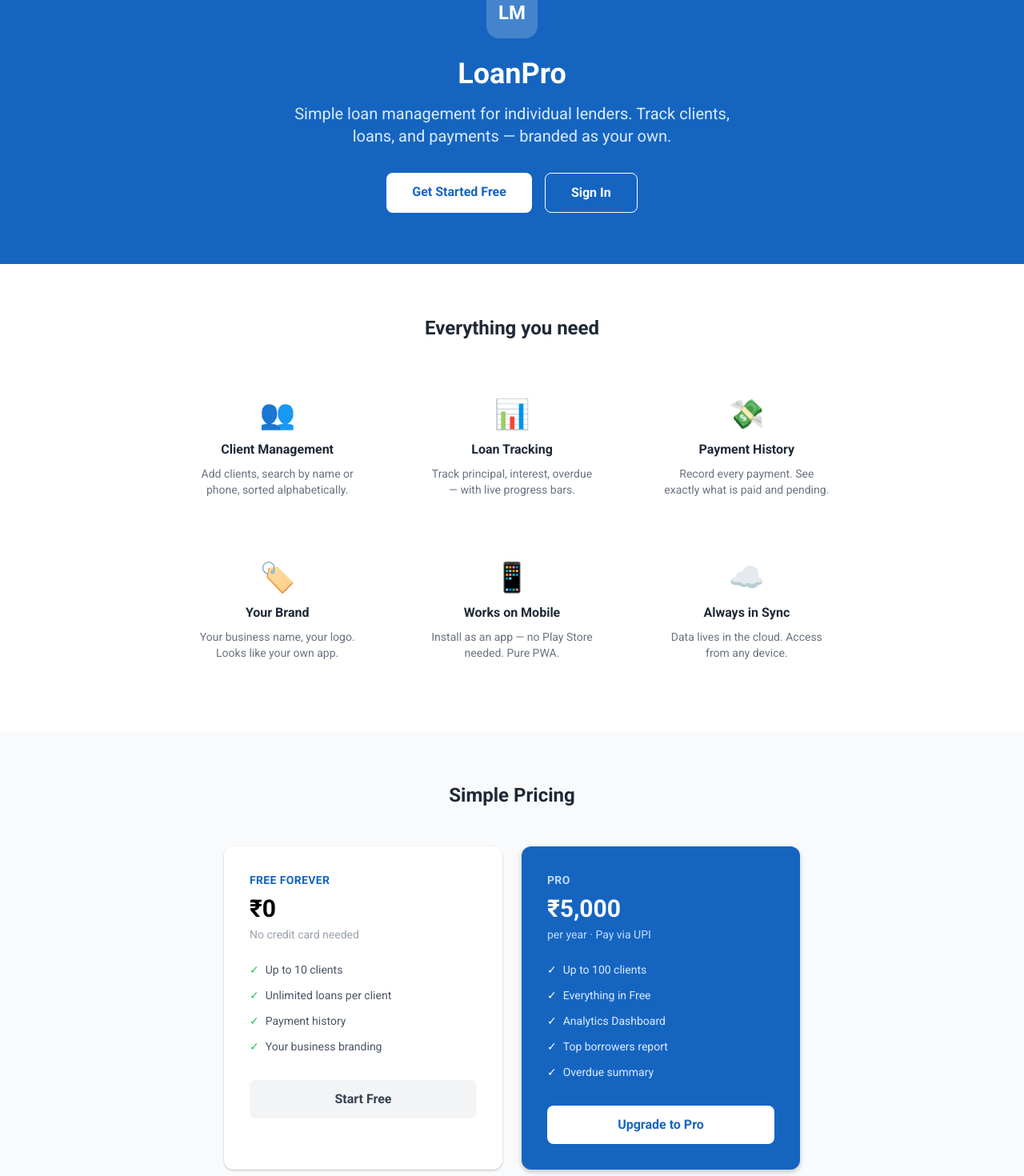
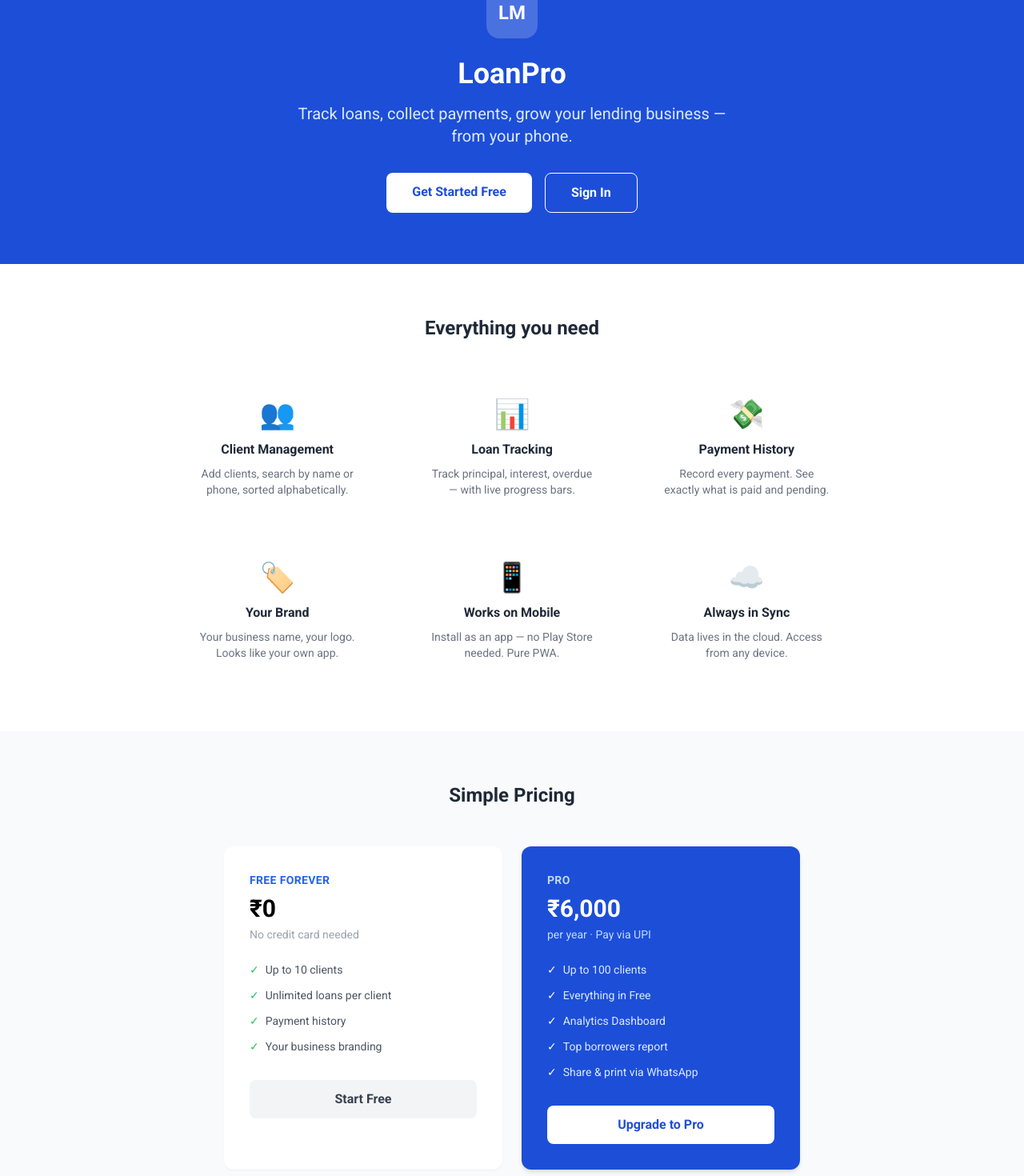
Before and after one commit to ShrawanXIO/loanpro, a Next.js app: page / in a window 1280 px wide. Shown: the part 80-1550 px from the top of the page at 80% size. Built offline with nearby package versions, Linux system fonts and the light colour scheme.

Commit message:
feat: Update pricing and upgrade prompts across the application; add tenant migration logic

```diff
--- a/src/app/page.tsx
+++ b/src/app/page.tsx
@@ -1,24 +1,32 @@
 // src/app/page.tsx — Marketing / landing page
+// Price always comes from config — never hardcoded
 import Link from 'next/link'
+import config from '@/lib/config'
 
 export default function Home() {
+  const price    = config.currentPriceINR
+  const priceStr = `₹${price.toLocaleString('en-IN')}`
+
   return (
     <main className="min-h-screen bg-white">
+
       {/* Hero */}
-      <div className="bg-primary-600 text-white">
+      <div className="bg-blue-700 text-white">
         <div className="max-w-4xl mx-auto px-6 py-16 text-center">
           <div className="inline-flex items-center justify-center w-16 h-16 rounded-2xl bg-white/20 mb-6">
             <span className="text-2xl font-bold">LM</span>
           </div>
-          <h1 className="text-4xl font-bold mb-4">LoanPro</h1>
+          <h1 className="text-4xl font-bold mb-4">{config.appName}</h1>
           <p className="text-xl text-blue-100 mb-8 max-w-xl mx-auto">
-            Simple loan management for individual lenders. Track clients, loans, and payments — branded as your own.
+            Track loans, collect payments, grow your lending business — from your phone.
           </p>
           <div className="flex flex-col sm:flex-row gap-4 justify-center">
-            <Link href="/login" className="bg-white text-primary-600 font-semibold px-8 py-3 rounded-lg hover:bg-blue-50 transition-colors">
+            <Link href="/login"
+              className="bg-white text-blue-700 font-semibold px-8 py-3 rounded-lg hover:bg-blue-50 transition-colors">
               Get Started Free
             </Link>
-            <Link href="/login" className="border border-white text-white font-semibold px-8 py-3 rounded-lg hover:bg-white/10 transition-colors">
+            <Link href="/login"
+              className="border border-white text-white font-semibold px-8 py-3 rounded-lg hover:bg-white/10 transition-colors">
               Sign In
             </Link>
           </div>
@@ -30,12 +38,12 @@
         <h2 className="text-2xl font-bold text-center mb-12 text-gray-800">Everything you need</h2>
         <div className="grid md:grid-cols-3 gap-8">
           {[
-            { icon: '👥', title: 'Client Management', desc: 'Add clients, search by name or phone, sorted alphabetically.' },
-            { icon: '📊', title: 'Loan Tracking', desc: 'Track principal, interest, overdue — with live progress bars.' },
-            { icon: '💸', title: 'Payment History', desc: 'Record every payment. See exactly what is paid and pending.' },
-            { icon: '🏷️', title: 'Your Brand', desc: 'Your business name, your logo. Looks like your own app.' },
-            { icon: '📱', title: 'Works on Mobile', desc: 'Install as an app — no Play Store needed. Pure PWA.' },
-            { icon: '☁️', title: 'Always in Sync', desc: 'Data lives in the cloud. Access from any device.' },
+            { icon: '👥', title: 'Client Management',  desc: 'Add clients, search by name or phone, sorted alphabetically.' },
+            { icon: '📊', title: 'Loan Tracking',      desc: 'Track principal, interest, overdue — with live progress bars.' },
+            { icon: '💸', title: 'Payment History',    desc: 'Record every payment. See exactly what is paid and pending.' },
+            { icon: '🏷️', title: 'Your Brand',         desc: 'Your business name, your logo. Looks like your own app.' },
+            { icon: '📱', title: 'Works on Mobile',    desc: 'Install as an app — no Play Store needed. Pure PWA.' },
+            { icon: '☁️', title: 'Always in Sync',     desc: 'Data lives in the cloud. Access from any device.' },
           ].map(f => (
             <div key={f.title} className="text-center p-6">
               <div className="text-4xl mb-3">{f.icon}</div>
@@ -46,43 +54,65 @@
         </div>
       </div>
 
-      {/* Pricing */}
+      {/* Pricing — price from config */}
       <div className="bg-gray-50 py-16">
         <div className="max-w-3xl mx-auto px-6">
           <h2 className="text-2xl font-bold text-center mb-12 text-gray-800">Simple Pricing</h2>
           <div className="grid md:grid-cols-2 gap-6">
-            <div className="bg-white rounded-xl p-8 elev-1">
-              <div className="text-sm font-semibold text-primary-600 uppercase tracking-wide mb-2">Free Forever</div>
+
+            {/* Free */}
+            <div className="bg-white rounded-xl p-8 shadow-sm">
+              <div className="text-sm font-semibold text-blue-600 uppercase tracking-wide mb-2">Free Forever</div>
               <div className="text-3xl font-bold mb-1">₹0</div>
               <div className="text-gray-400 text-sm mb-6">No credit card needed</div>
               <ul className="space-y-3 text-sm text-gray-600 mb-8">
-                {['Up to 10 clients','Unlimited loans per client','Payment history','Your business branding'].map(f => (
-                  <li key={f} className="flex items-center gap-2"><span className="text-green-500">✓</span>{f}</li>
+                {[
+                  `Up to ${config.freeTierLimit} clients`,
+                  'Unlimited loans per client',
+                  'Payment history',
+                  'Your business branding',
+                ].map(f => (
+                  <li key={f} className="flex items-center gap-2">
+                    <span className="text-green-500">✓</span>{f}
+                  </li>
                 ))}
               </ul>
-              <Link href="/login" className="block text-center bg-gray-100 text-gray-700 font-semibold py-3 rounded-lg hover:bg-gray-200 transition-colors">
+              <Link href="/login"
+                className="block text-center bg-gray-100 text-gray-700 font-semibold py-3 rounded-lg hover:bg-gray-200 transition-colors">
                 Start Free
               </Link>
             </div>
-            <div className="bg-primary-600 text-white rounded-xl p-8 elev-2">
+
+            {/* Pro — price from config */}
+            <div className="bg-blue-700 text-white rounded-xl p-8 shadow-md">
               <div className="text-sm font-semibold text-blue-200 uppercase tracking-wide mb-2">Pro</div>
-              <div className="text-3xl font-bold mb-1">₹5,000</div>
+              <div className="text-3xl font-bold mb-1">{priceStr}</div>
               <div className="text-blue-200 text-sm mb-6">per year · Pay via UPI</div>
               <ul className="space-y-3 text-sm text-blue-100 mb-8">
-                {['Up to 100 clients','Everything in Free','Analytics Dashboard','Top borrowers report','Overdue summary'].map(f => (
-                  <li key={f} className="flex items-center gap-2"><span className="text-white">✓</span>{f}</li>
+                {[
+                  `Up to ${config.paidTierLimit} clients`,
+                  'Everything in Free',
+                  'Analytics Dashboard',
+                  'Top borrowers report',
+                  'Share & print via WhatsApp',
+                ].map(f => (
+                  <li key={f} className="flex items-center gap-2">
+                    <span className="text-white">✓</span>{f}
+                  </li>
                 ))}
               </ul>
-              <Link href="/login" className="block text-center bg-white text-primary-600 font-semibold py-3 rounded-lg hover:bg-blue-50 transition-colors">
+              <Link href="/login"
+                className="block text-center bg-white text-blue-700 font-semibold py-3 rounded-lg hover:bg-blue-50 transition-colors">
                 Upgrade to Pro
               </Link>
             </div>
+
           </div>
         </div>
       </div>
 
       <footer className="text-center py-8 text-gray-400 text-sm">
-        © {new Date().getFullYear()} LoanPro · Built for Indian lenders
+        © {new Date().getFullYear()} {config.appName} · Built for Indian lenders
       </footer>
     </main>
   )
--- a/src/components/loan/ClientList.tsx
+++ b/src/components/loan/ClientList.tsx
@@ -50,7 +50,7 @@
       setShowAdd(false); setNewName(''); setNewPhone('')
     } catch (e: unknown) {
       setErr(e instanceof Error && e.message === 'FREE_LIMIT'
-        ? `Free plan limit (${tenant.clientLimit} clients) reached. Upgrade to Pro for ₹${config.proPriceINR.toLocaleString('en-IN')}/year.`
+        ? `Free plan limit (${tenant.clientLimit} clients) reached. Upgrade to Pro for ₹${config.currentPriceINR.toLocaleString('en-IN')}/year.`
         : e instanceof Error && e.message === 'PAID_LIMIT'
         ? `Pro plan limit (${tenant.clientLimit} clients) reached. Contact us to increase.`
         : 'Something went wrong. Try again.')
@@ -60,7 +60,7 @@
 
   // Use tenant.clientLimit — set in Firestore, no hardcoded values
   const atLimit    = tenant.clientCount >= tenant.clientLimit
-  const upgradeUPI = `upi://pay?pa=${encodeURIComponent(config.ownerUpi)}&pn=${encodeURIComponent(config.appName)}&am=${config.proPriceINR}&cu=INR&tn=${encodeURIComponent(config.appName + ' Pro - ' + tenant.businessName)}`
+  const upgradeUPI = `upi://pay?pa=${encodeURIComponent(config.ownerUpi)}&pn=${encodeURIComponent(config.appName)}&am=${config.currentPriceINR}&cu=INR&tn=${encodeURIComponent(config.appName + ' Pro - ' + tenant.businessName)}`
   const upgradeWA  = `https://wa.me/${config.ownerWhatsApp}?text=${encodeURIComponent(`Hi, I want to upgrade ${config.appName} Pro.\nBusiness: ${tenant.businessName}`)}`
 
   return (
@@ -69,7 +69,7 @@
       {/* Upgrade banner — free users only */}
       {!isPaid && (
         <div className="bg-gradient-to-r from-blue-600 to-blue-700 text-white rounded-xl p-4 mb-3">
-          <div className="font-bold text-sm mb-0.5">Upgrade to Pro — ₹{config.proPriceINR.toLocaleString('en-IN')}/year</div>
+          <div className="font-bold text-sm mb-0.5">Upgrade to Pro — ₹{config.currentPriceINR.toLocaleString('en-IN')}/year</div>
           <div className="text-blue-100 text-xs mb-3">
             {tenant.clientCount}/{tenant.clientLimit} clients used · Unlock {config.paidTierLimit} clients + Dashboard + Share reports
           </div>
--- a/src/lib/config.ts
+++ b/src/lib/config.ts
@@ -7,14 +7,14 @@
   // ── App owner contact (you — the person selling LoanPro) ──
   ownerWhatsApp: '919999999999',        // 91 + your 10-digit number
   ownerEmail:    'support@loanpro.in',  // your support email
-  ownerUpi:      'yourname@upi',        // YOUR UPI ID — lenders pay you here
+  ownerUpi:      '8801080101@upi',        // YOUR UPI ID — lenders pay you here
 
   // ── App info ──────────────────────────────────────────────
   appName: 'LoanPro',
 
   // ── Pricing (change here, updates everywhere) ─────────────
   // Current asking price shown to users on all upgrade buttons
-  currentPriceINR: 5000,
+  currentPriceINR: 6000,
 
   // ── Tier limits (fallback if not set on tenant) ───────────
   freeTierLimit: 10,
```
Also changed, not shown: src/components/loan/SettingsPanel.tsx (+36 -37 lines), src/hooks/useAuth.ts (+15 -4 lines), src/lib/finance.ts (+82 -36 lines), src/lib/migrate.ts (added, +31 -0 lines).
